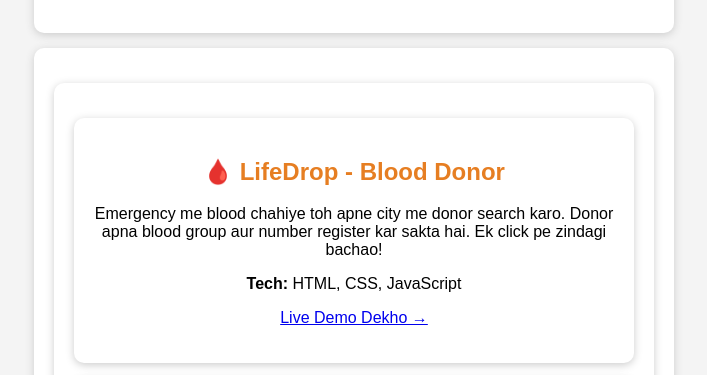
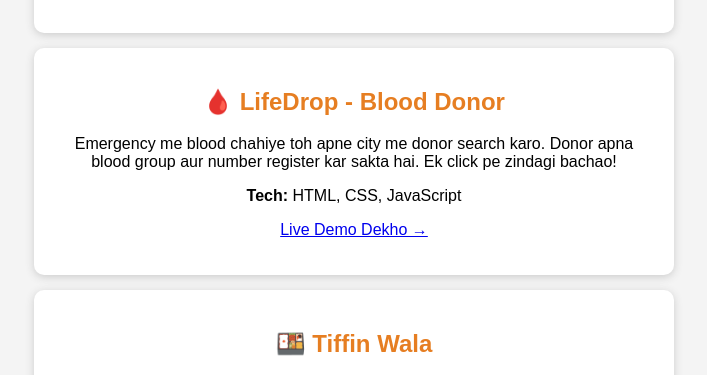
Before and after one commit to divyanshipriya8/protfolio, a plain HTML site: page index.html in a window 1280 px wide. Shown: the part 4622-4997 px from the top of the page, without its empty margins (286-993 px from the left). Drawn offline with Linux system fonts and the light colour scheme.

Commit message:
Update index.html

```diff
--- a/index.html
+++ b/index.html
@@ -41,8 +41,6 @@ h2{color:#e67e22}
 </div>
 
 <div class="card">
-  <div class="card">
-    <div class="card">
 <h2>🩸 LifeDrop - Blood Donor</h2>
 <p>Emergency me blood chahiye toh apne city me donor search karo. Donor apna blood group aur number register kar sakta hai. Ek click pe zindagi bachao!</p>
 <p><b>Tech:</b> HTML, CSS, JavaScript</p>
```
